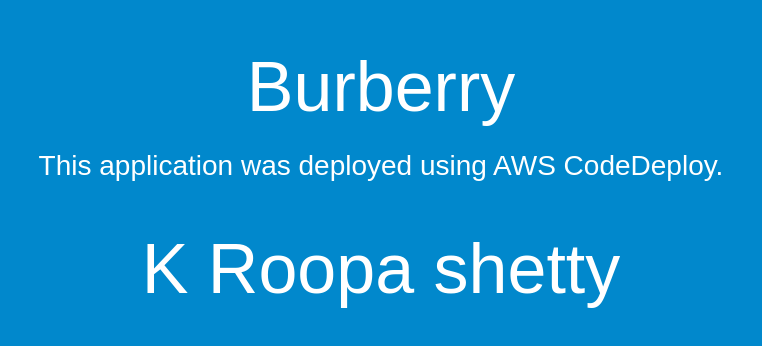
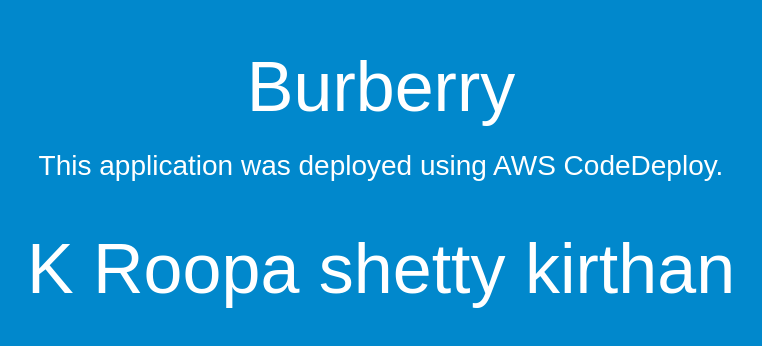
Before and after one commit to bksshetty/awscodedeploy, a website: page index.html in a window 1280 px wide. Shown: the whole page, without its empty margins (259-1021 px from the left). Drawn offline with Linux system fonts and the light colour scheme.

Commit message:
Update index.html

```diff
--- a/index.html
+++ b/index.html
@@ -28,7 +28,7 @@
   <div align="center">
     <h1>Burberry</h1>
     <h2>This application was deployed using AWS CodeDeploy.</h2>
-    <h1>K Roopa shetty</h1>
+    <h1>K Roopa shetty kirthan</h1>
   </div>
 </body>
 </html>
```
